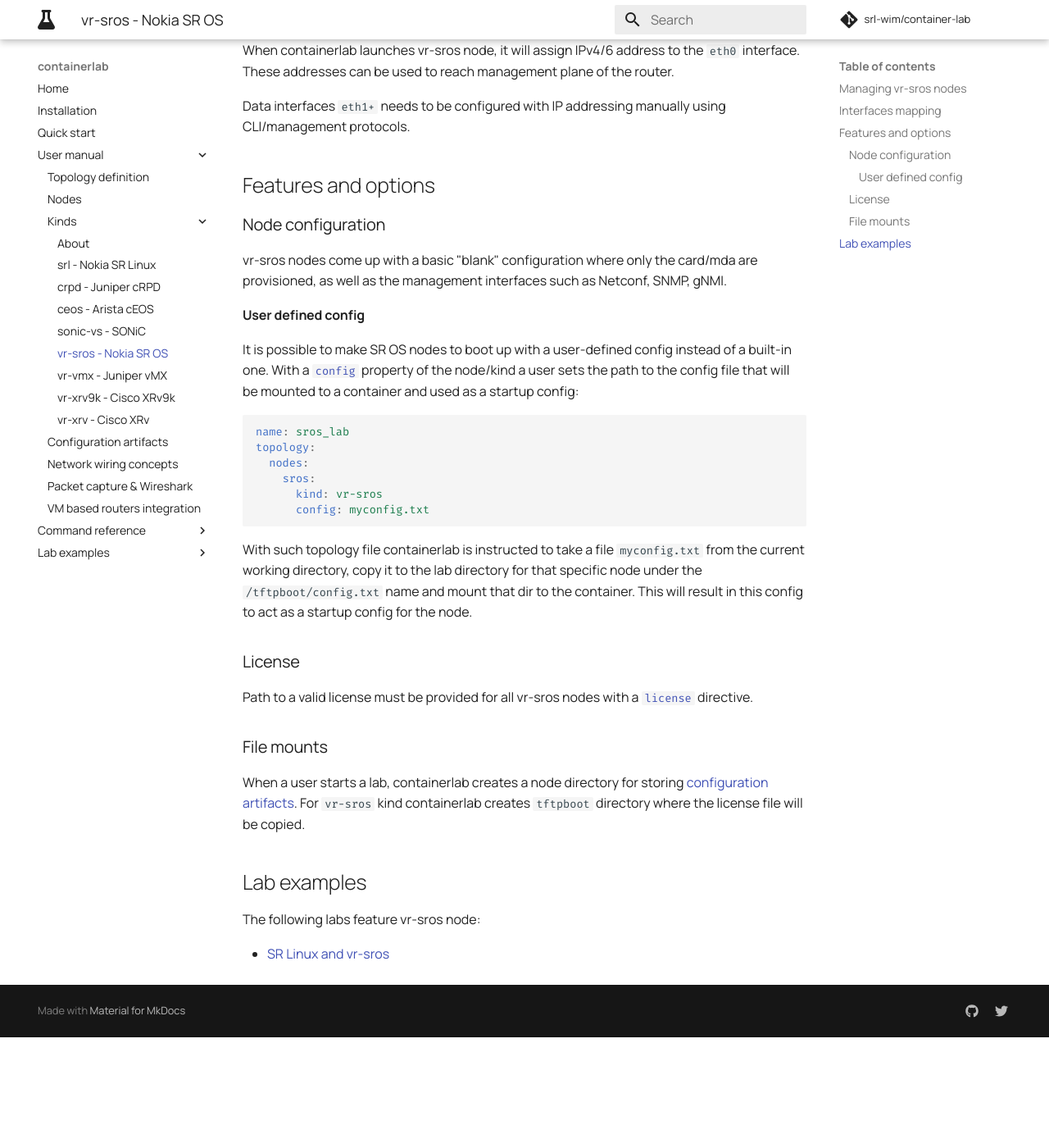
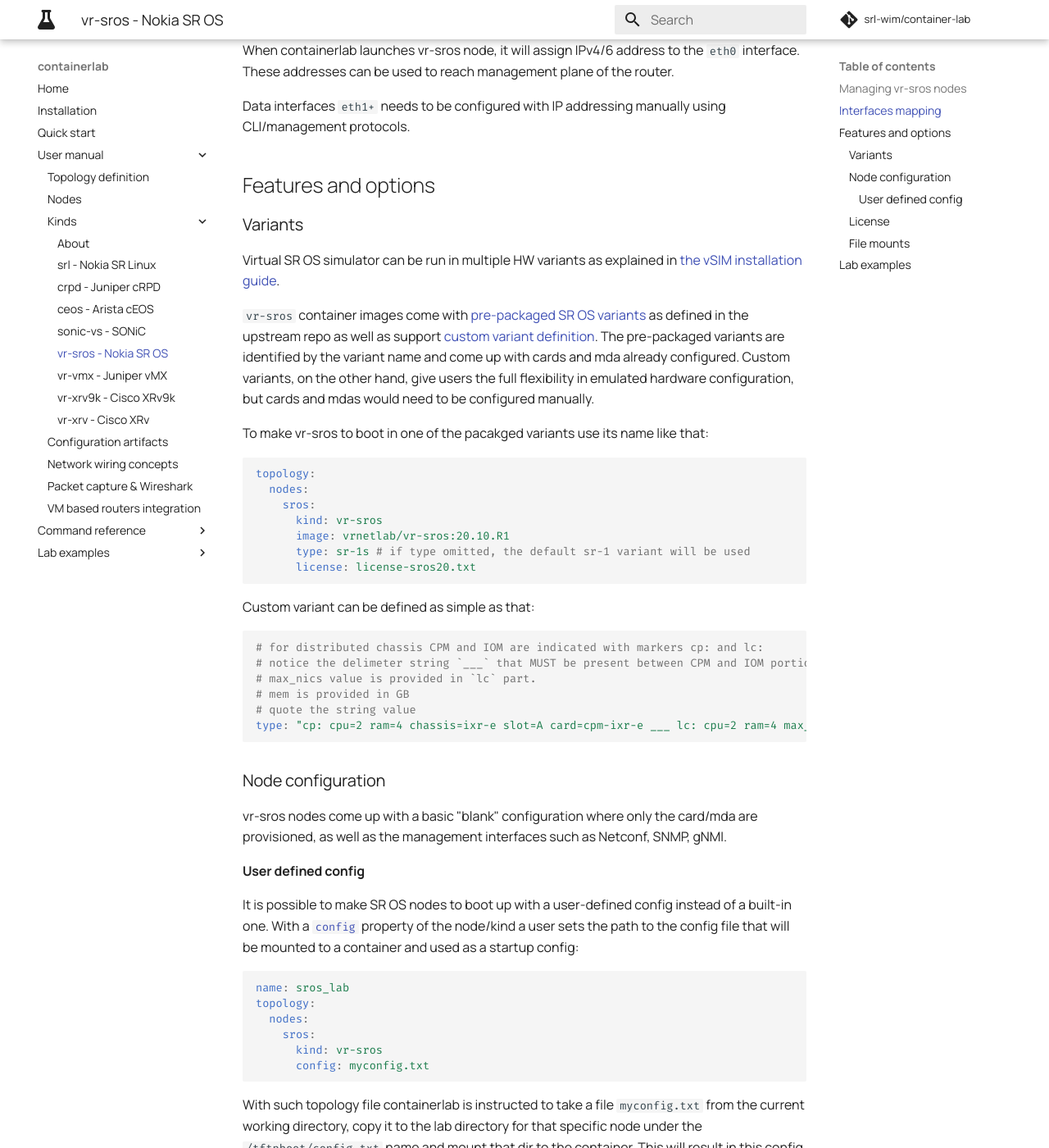
Before and after one commit to srl-labs/containerlab, an MkDocs documentation site: the page built from docs/manual/kinds/vr-sros.md, in a window 1280 px wide and 1400 px high, scrolled down 1071 px. Shown: the whole window at 82% size. Built offline with MkDocs 1.6.1 and Material for MkDocs 9.7.7, drawn with Linux system fonts in a browser that asks for light colours; comment, search, counter and statistics services are not loaded; before the commit the page ends 2336 px from its top, so only the background shows below that.

Commit message:
added documentation

````diff
--- a/docs/manual/kinds/vr-sros.md
+++ b/docs/manual/kinds/vr-sros.md
@@ -61,6 +61,32 @@ Data interfaces `eth1+` needs to be configured with IP addressing manually using
 
 
 ## Features and options
+### Variants
+Virtual SR OS simulator can be run in multiple HW variants as explained in [the vSIM installation guide](https://documentation.nokia.com/cgi-bin/dbaccessfilename.cgi/3HE15836AAADTQZZA01_V1_vSIM%20Installation%20and%20Setup%20Guide%2020.10.R1.pdf).
+
+`vr-sros` container images come with [pre-packaged SR OS variants](https://github.com/hellt/vrnetlab/tree/master/sros#variants) as defined in the upstream repo as well as support [custom variant definition](https://github.com/hellt/vrnetlab/tree/master/sros#custom-variant). The pre-packaged variants are identified by the variant name and come up with cards and mda already configured. Custom variants, on the other hand, give users the full flexibility in emulated hardware configuration, but cards and mdas would need to be configured manually.
+
+To make vr-sros to boot in one of the pacakged variants use its name like that:
+```yaml
+topology:
+  nodes:
+    sros:
+      kind: vr-sros
+      image: vrnetlab/vr-sros:20.10.R1
+      type: sr-1s # if type omitted, the default sr-1 variant will be used
+      license: license-sros20.txt
+```
+
+Custom variant can be defined as simple as that:
+```yaml
+# for distributed chassis CPM and IOM are indicated with markers cp: and lc:
+# notice the delimeter string `___` that MUST be present between CPM and IOM portions
+# max_nics value is provided in `lc` part.
+# mem is provided in GB
+# quote the string value
+type: "cp: cpu=2 ram=4 chassis=ixr-e slot=A card=cpm-ixr-e ___ lc: cpu=2 ram=4 max_nics=34 chassis=ixr-e slot=1 card=imm24-sfp++8-sfp28+2-qsfp28 mda/1=m24-sfp++8-sfp28+2-qsfp28"
+```
+
 ### Node configuration
 vr-sros nodes come up with a basic "blank" configuration where only the card/mda are provisioned, as well as the management interfaces such as Netconf, SNMP, gNMI.
 
````
Also changed, not shown: docs/manual/vrnetlab.md (+3 -1 lines).
